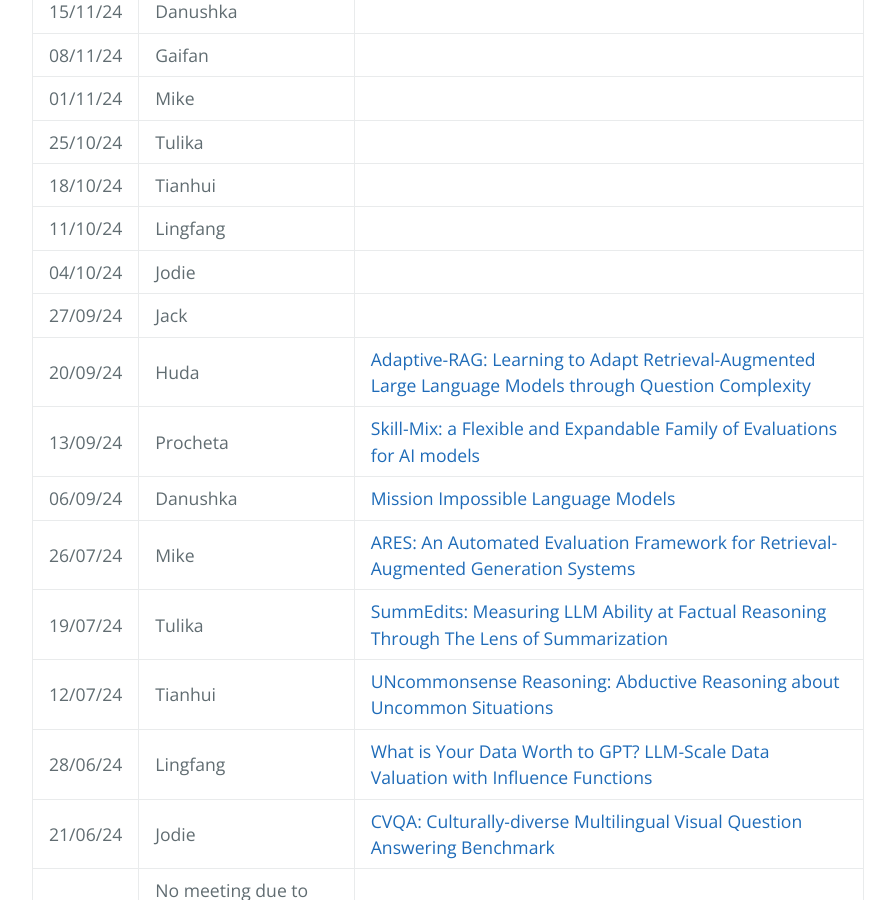
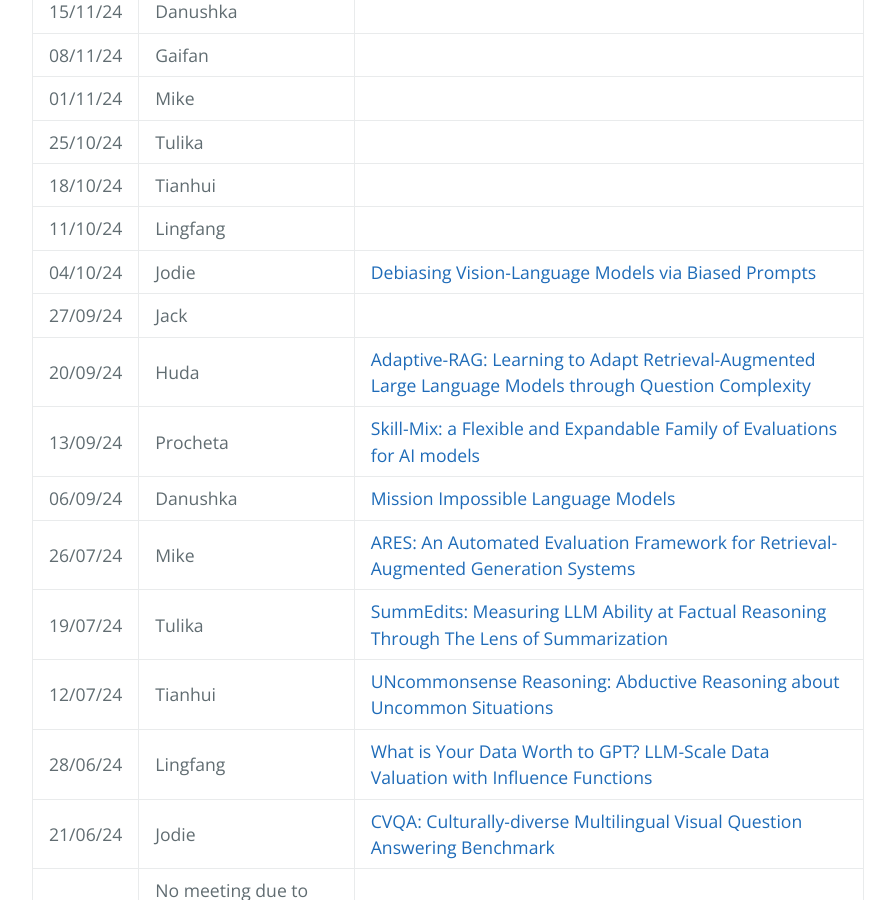
Before and after one commit to LivNLP/livnlp.github.io, a Jekyll site: the page built from reading.md, in a window 1280 px wide and 900 px high, scrolled down 845 px. Shown: the whole window, without its empty margins (192-1087 px from the left). Built offline with Jekyll 4.4.1, drawn with Linux system fonts in a browser that asks for light colours.

Commit message:
Update reading.md

```diff
--- a/reading.md
+++ b/reading.md
@@ -24,7 +24,7 @@ We meet on a weely basis to discuss recent research papers. Here is the schedule
 | 25/10/24 | Tulika  |
 | 18/10/24 | Tianhui |
 | 11/10/24 | Lingfang |
-| 04/10/24 | Jodie |
+| 04/10/24 | Jodie | [Debiasing Vision-Language Models via Biased Prompts](https://arxiv.org/abs/2302.00070)
 | 27/09/24 | Jack |
 | 20/09/24 | Huda | [Adaptive-RAG: Learning to Adapt Retrieval-Augmented Large Language Models through Question Complexity](https://aclanthology.org/2024.naacl-long.389.pdf)
 | 13/09/24 | Procheta | [Skill-Mix: a Flexible and Expandable Family of Evaluations for AI models](https://arxiv.org/abs/2310.17567)
```
